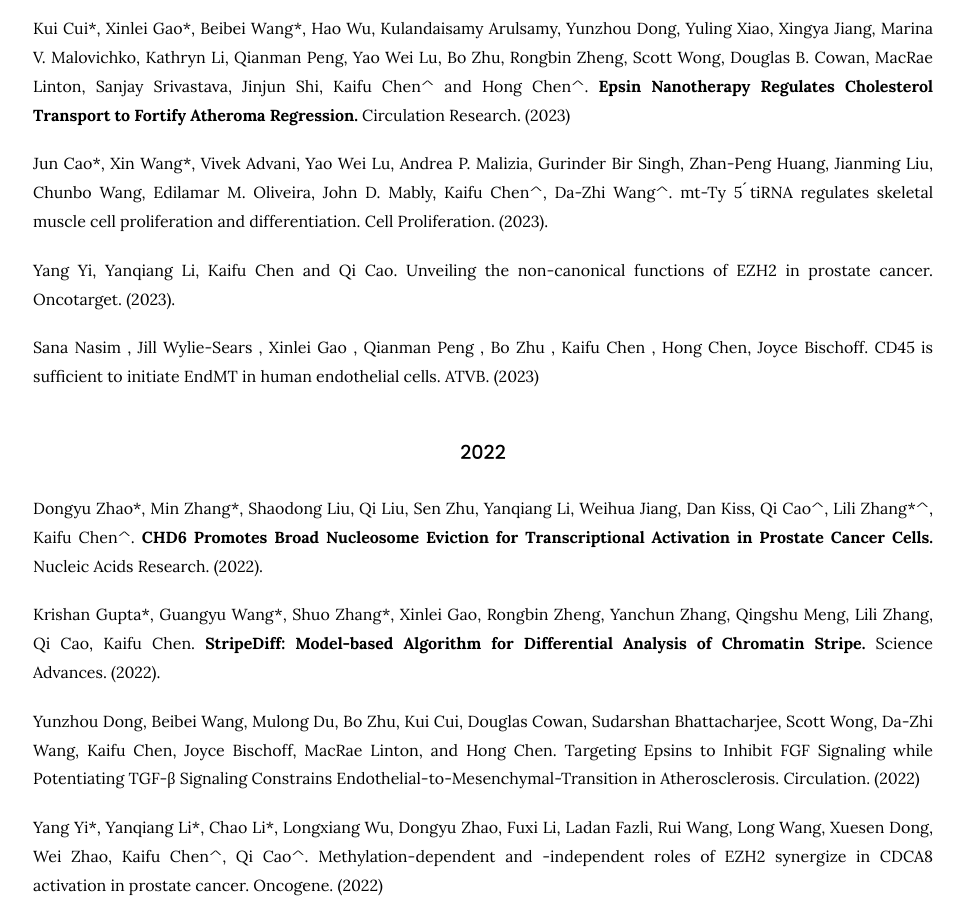
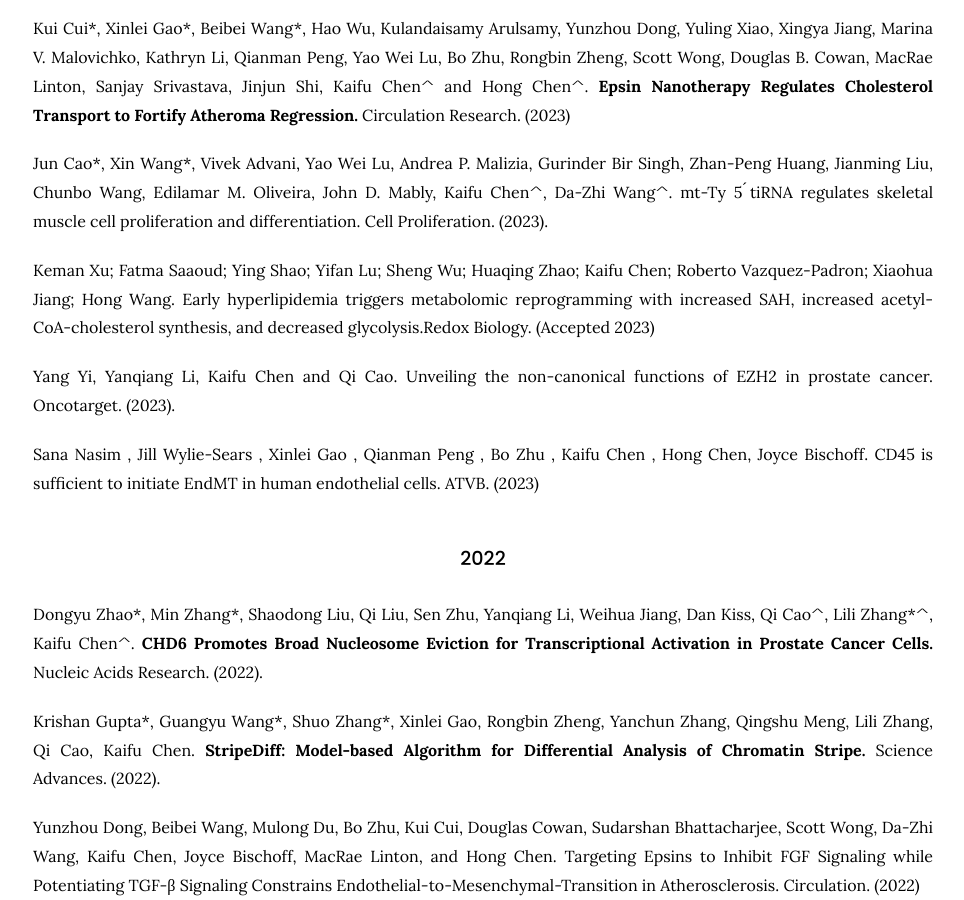
Before and after one commit to kaifuchenlab/kaifuchenlab.github.io, a Jekyll site: the page built from 3.publication/index.md, in a window 1280 px wide and 900 px high, scrolled down 1067 px. Shown: the whole window, without its empty margins (157-1121 px from the left). Built offline with Jekyll 4.4.1, drawn with Linux system fonts in a browser that asks for light colours.

Commit message:
Update index.md

```diff
--- a/3.publication/index.md
+++ b/3.publication/index.md
@@ -32,6 +32,8 @@ Developmental Cell. (2023).
 Kui Cui\*,  Xinlei Gao\*,  Beibei Wang\*,  Hao Wu,  Kulandaisamy Arulsamy,  Yunzhou Dong,  Yuling Xiao,  Xingya Jiang,  Marina V. Malovichko, Kathryn Li,  Qianman Peng,  Yao Wei Lu,  Bo Zhu,  Rongbin Zheng,  Scott Wong,  Douglas B. Cowan,  MacRae Linton,  Sanjay Srivastava, Jinjun Shi,  Kaifu Chen^ and  Hong Chen^. **Epsin Nanotherapy Regulates Cholesterol Transport to Fortify Atheroma Regression.** Circulation Research. (2023)
 
 Jun Cao\*, Xin Wang\*, Vivek Advani, Yao Wei Lu, Andrea P. Malizia, Gurinder Bir Singh, Zhan-Peng Huang, Jianming Liu, Chunbo Wang, Edilamar M. Oliveira, John D. Mably, Kaifu Chen^, Da-Zhi Wang^. mt-Ty 5 ́tiRNA regulates skeletal muscle cell proliferation and differentiation. Cell Proliferation. (2023).
+
+Keman Xu; Fatma Saaoud; Ying Shao; Yifan Lu; Sheng Wu; Huaqing Zhao; Kaifu Chen; Roberto Vazquez-Padron; Xiaohua Jiang; Hong Wang. Early hyperlipidemia triggers metabolomic reprogramming with increased SAH, increased acetyl-CoA-cholesterol synthesis, and decreased glycolysis.Redox Biology. (Accepted 2023)
 
 Yang Yi, Yanqiang Li, Kaifu Chen and Qi Cao. Unveiling the non-canonical functions of EZH2 in prostate cancer. Oncotarget. (2023).
 
```
